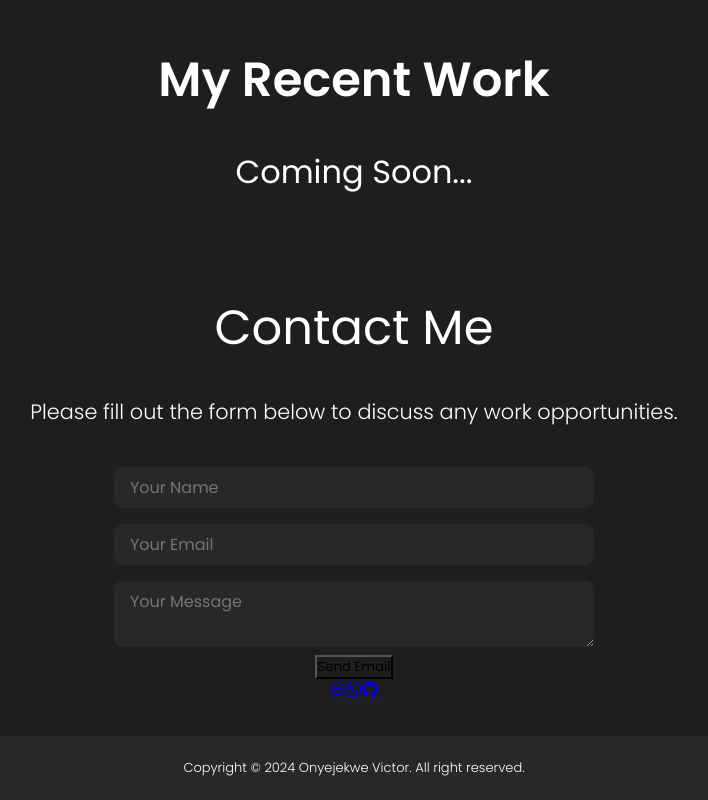
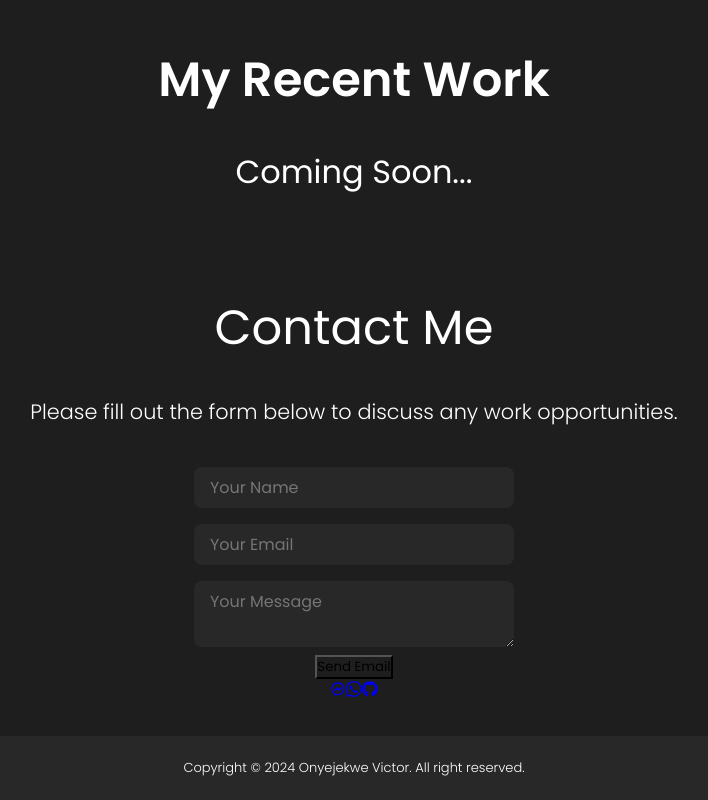
Before and after one commit to ovanda/Web-Portfolio, a React (Create React App) app: page / in a window 1280 px wide. Shown: the part 1392-2192 px from the top of the page, without its empty margins (286-994 px from the left). Built offline with nearby package versions, Linux system fonts and the light colour scheme.

Commit message:
Working on contacts getting there

```diff
--- a/src/components/Contact/contact.css
+++ b/src/components/Contact/contact.css
@@ -35,7 +35,7 @@
 .name, .email, .msg {
     font-size: medium;
     width: 100%;
-    max-width: 30rem;
+    max-width: 20rem;
     margin: 0.5rem;
     padding: 0.5rem 1rem;
     color: white;
```
